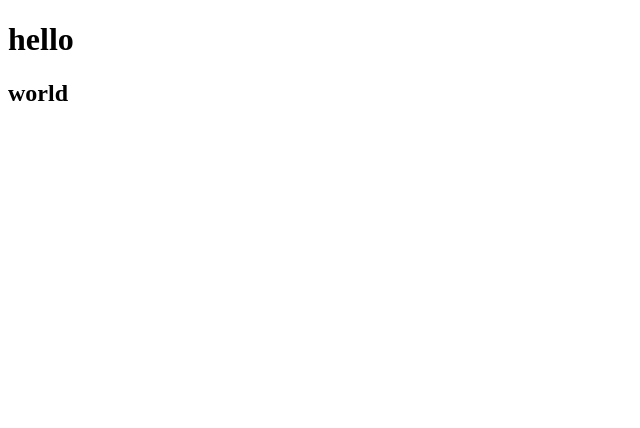
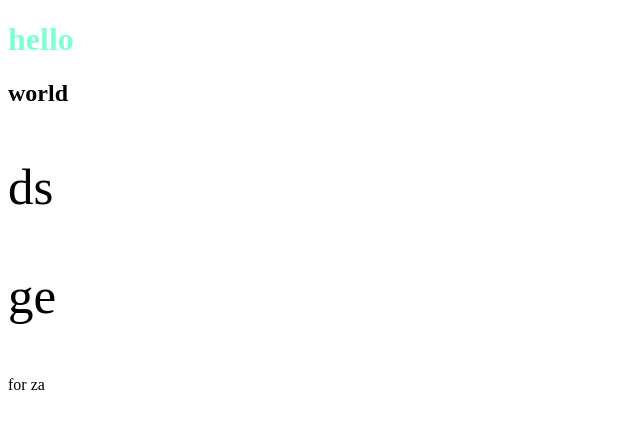
Before and after one commit to Ilyassyani/tp-gestion-agilr, a plain HTML site: page index.html in a window 1280 px wide. Shown: the whole page, without its empty margins (0-640 px from the left). Drawn offline with Linux system fonts and the light colour scheme.

Commit message:
ajoute html et css

```diff
--- a/index.css
+++ b/index.css
@@ -0,0 +1,8 @@
+h1
+{
+    color: aquamarine;
+}
+p
+{
+    font-size: 51px;
+}
--- a/index.html
+++ b/index.html
@@ -9,9 +9,9 @@
 <body>
     <h1>hello</h1>
     <h2>world</h2>
-    <p></p>
-    <p></p>
-    <span></span>
-    <span></span>
+    <p>ds</p>
+    <p>ge</p>
+    <span>for</span>
+    <span>za</span>
 </body>
 </html>
```
